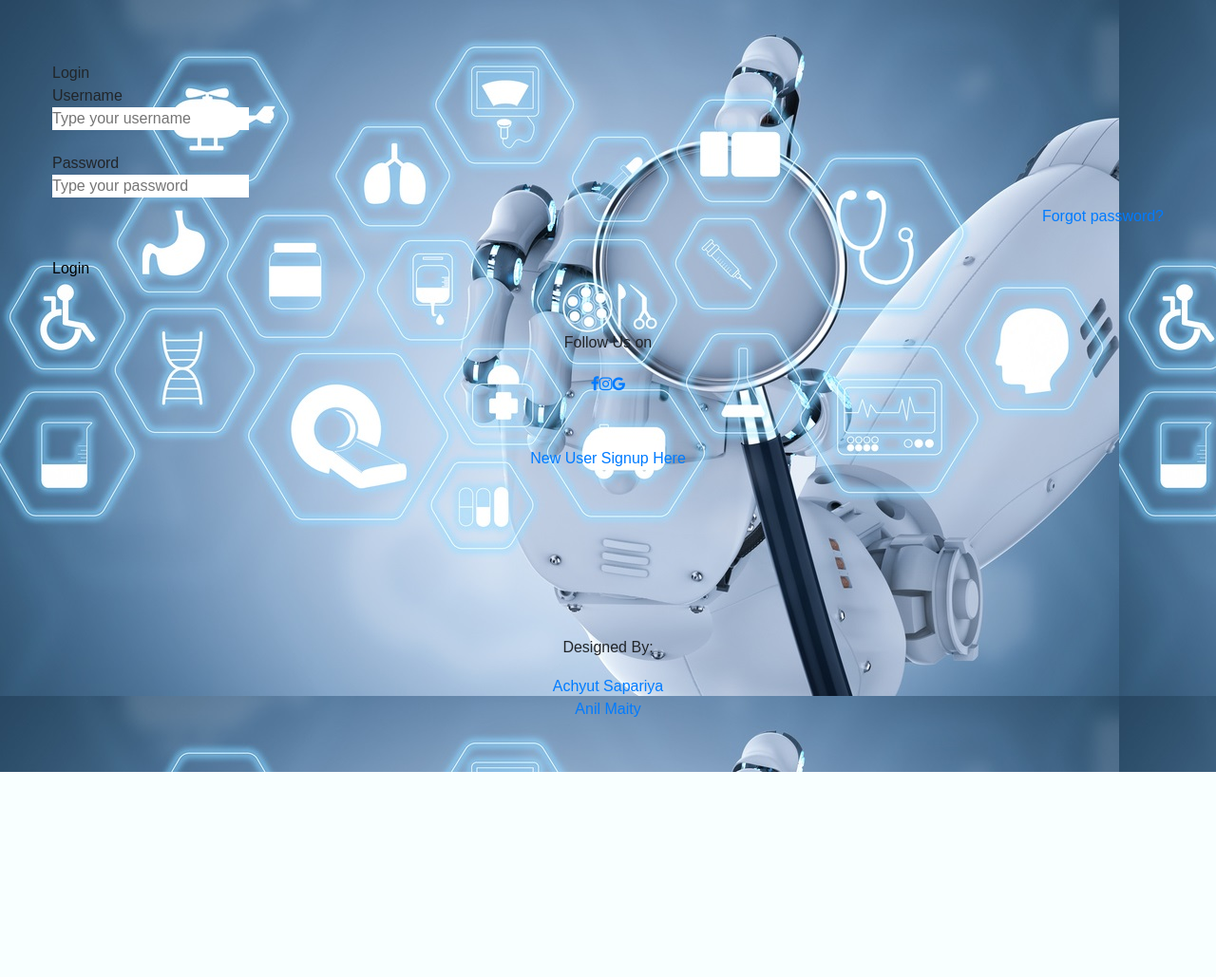
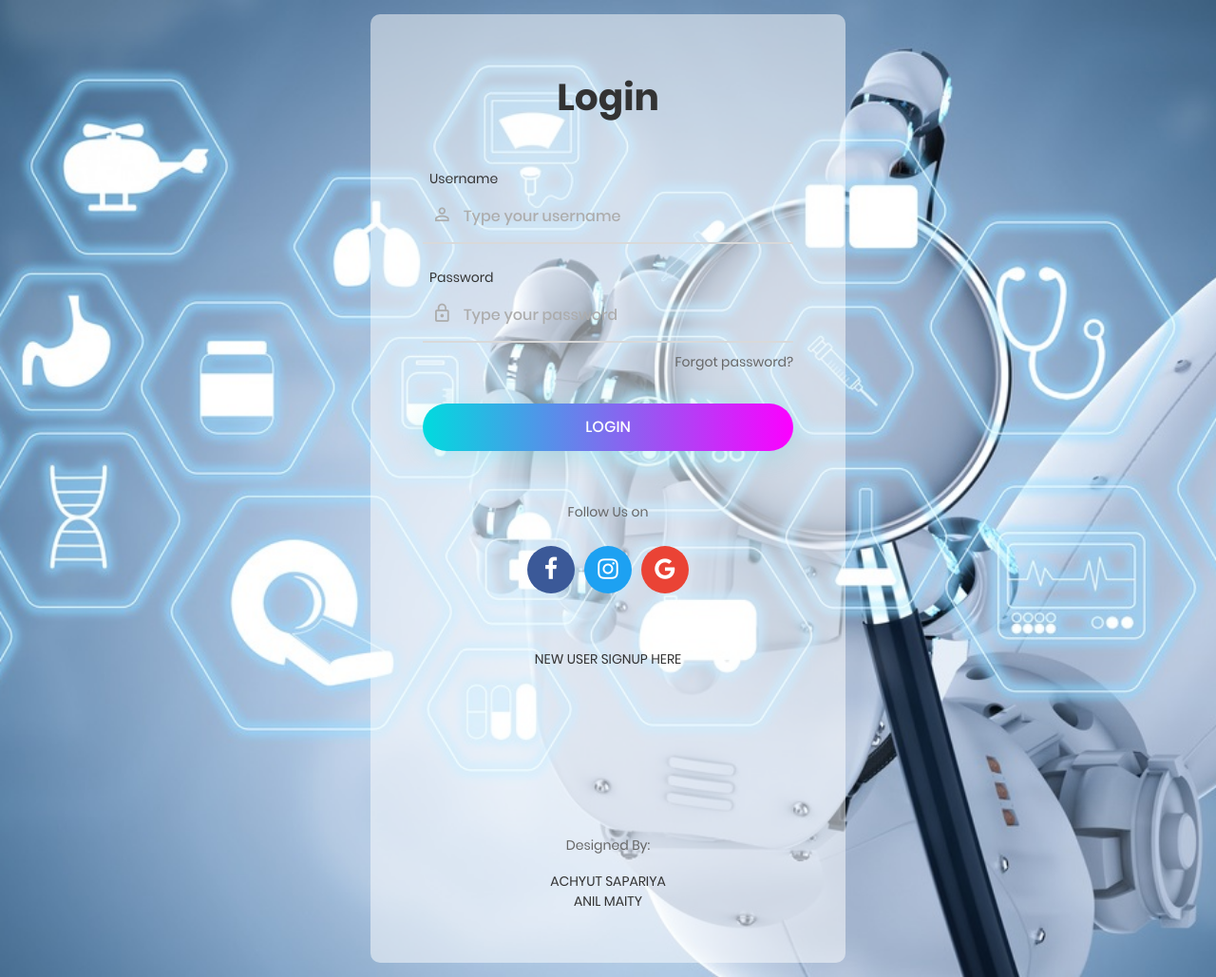
Before and after one commit to Aks132/Robo_Inv_management, a Django app: page / in a window 1280 px wide. Shown: the whole page at 95% size. Before the commit the page ends 813 px from the top, so only its background shows below. Run offline with Django 3.2, Linux system fonts and the light colour scheme; some libraries are stand-ins or nearby versions.

Commit message:
login page fix

```diff
--- a/api/static/css/main.css
+++ b/api/static/css/main.css
@@ -1,18 +1,36 @@
+
+
 
 
 /*//////////////////////////////////////////////////////////////////
 [ FONT ]*/
 
+@font-face {
+  font-family: Poppins-Regular;
+  src: url('../fonts/poppins/Poppins-Regular.ttf');
+}
 
 @font-face {
-  font-family: OpenSans-Regular;
-  src: url('../fonts/OpenSans/OpenSans-Regular.ttf');
+  font-family: Poppins-Medium;
+  src: url('../fonts/poppins/Poppins-Medium.ttf');
 }
+
+@font-face {
+  font-family: Poppins-Bold;
+  src: url('../fonts/poppins/Poppins-Bold.ttf');
+}
+
+@font-face {
+  font-family: Poppins-SemiBold;
+  src: url('../fonts/poppins/Poppins-SemiBold.ttf');
+}
+
 
 
 
 /*//////////////////////////////////////////////////////////////////
 [ RESTYLE TAG ]*/
+
 * {
 	margin: 0px;
 	padding: 0px;
@@ -21,11 +39,15 @@
 
 body, html {
 	height: 100%;
-	font-family: sans-serif;
+	font-family: Poppins-Regular, sans-serif;
 }
 
-/* ------------------------------------ */
+/*---------------------------------------------*/
 a {
+	font-family: Poppins-Regular;
+	font-size: 14px;
+	line-height: 1.7;
+	color: #666666;
 	margin: 0px;
 	transition: all 0.4s;
 	-webkit-transition: all 0.4s;
@@ -39,12 +61,21 @@ a:focus {
 
 a:hover {
 	text-decoration: none;
+  color: #a64bf4;
 }
 
-/* ------------------------------------ */
-h1,h2,h3,h4,h5,h6 {margin: 0px;}
+/*---------------------------------------------*/
+h1,h2,h3,h4,h5,h6 {
+	margin: 0px;
+}
 
-p {margin: 0px;}
+p {
+	font-family: Poppins-Regular;
+	font-size: 14px;
+	line-height: 1.7;
+	color: #666666;
+	margin: 0px;
+}
 
 ul, li {
 	margin: 0px;
@@ -52,23 +83,42 @@ ul, li {
 }
 
 
-/* ------------------------------------ */
+/*---------------------------------------------*/
 input {
-  display: block;
 	outline: none;
-	border: none !important;
+	border: none;
 }
 
 textarea {
-  display: block;
   outline: none;
+  border: none;
 }
 
 textarea:focus, input:focus {
   border-color: transparent !important;
 }
 
-/* ------------------------------------ */
+input:focus::-webkit-input-placeholder { color:transparent; }
+input:focus:-moz-placeholder { color:transparent; }
+input:focus::-moz-placeholder { color:transparent; }
+input:focus:-ms-input-placeholder { color:transparent; }
+
+textarea:focus::-webkit-input-placeholder { color:transparent; }
+textarea:focus:-moz-placeholder { color:transparent; }
+textarea:focus::-moz-placeholder { color:transparent; }
+textarea:focus:-ms-input-placeholder { color:transparent; }
+
+input::-webkit-input-placeholder { color: #adadad;}
+input:-moz-placeholder { color: #adadad;}
+input::-moz-placeholder { color: #adadad;}
+input:-ms-input-placeholder { color: #adadad;}
+
+textarea::-webkit-input-placeholder { color: #adadad;}
+textarea:-moz-placeholder { color: #adadad;}
+textarea::-moz-placeholder { color: #adadad;}
+textarea:-ms-input-placeholder { color: #adadad;}
+
+/*---------------------------------------------*/
 button {
 	outline: none !important;
 	border: none;
@@ -83,33 +133,126 @@ iframe {
 	border: none !important;
 }
 
+/*//////////////////////////////////////////////////////////////////
+[ Utility ]*/
+.txt1 {
+  font-family: Poppins-Regular;
+  font-size: 14px;
+  line-height: 1.5;
+  color: #666666;
+}
+
+.txt2 {
+  font-family: Poppins-Regular;
+  font-size: 14px;
+  line-height: 1.5;
+  color: #333333;
+  text-transform: uppercase;
+}
+
+.bg1 {background-color: #3b5998}
+.bg2 {background-color: #1da1f2}
+.bg3 {background-color: #ea4335}
 
 
 
 /*//////////////////////////////////////////////////////////////////
-[ Utiliti ]*/
-
-
-
-
-
-
-/*//////////////////////////////////////////////////////////////////
-[ Table ]*/
-
+[ login ]*/
 .limiter {
   width: 100%;
   margin: 0 auto;
 }
 
-.container-table100 {
+.container-login100 {
   width: 100%;
   min-height: 100vh;
-  background: #c850c0;
-  background: -webkit-linear-gradient(45deg, #4158d0, #c850c0);
-  background: -o-linear-gradient(45deg, #4158d0, #c850c0);
-  background: -moz-linear-gradient(45deg, #4158d0, #c850c0);
-  background: linear-gradient(45deg, #4158d0, #c850c0);
+  display: -webkit-box;
+  display: -webkit-flex;
+  display: -moz-box;
+  display: -ms-flexbox;
+  display: flex;
+  flex-wrap: wrap;
+  justify-content: center;
+  align-items: center;
+  padding: 15px;
+  background-repeat: no-repeat;
+  background-position: center;
+  background-size: cover;
+}
+
+.wrap-login100 {
+  width: 500px;
+  background: rgba(255, 255, 255, 0.5);
+  border-radius: 10px;
+  overflow: hidden;
+}
+
+
+/*------------------------------------------------------------------
+[ Form ]*/
+
+.login100-form {
+  width: 100%;
+}
+
+.login100-form-title {
+  display: block;
+  font-family: Poppins-Bold;
+  font-size: 39px;
+  color: #333333;
+  line-height: 1.2;
+  text-align: center;
+}
+
+
+
+/*------------------------------------------------------------------
+[ Input ]*/
+
+.wrap-input100 {
+  width: 100%;
+  position: relative;
+  border-bottom: 2px solid #d9d9d9;
+}
+
+.label-input100 {
+  font-family: Poppins-Regular;
+  font-size: 14px;
+  color: #333333;
+  line-height: 1.5;
+  padding-left: 7px;
+}
+
+.input100 {
+  font-family: Poppins-Medium;
+  font-size: 16px;
+  color: #333333;
+  line-height: 1.2;
+
+  display: block;
+  width: 100%;
+  height: 55px;
+  background: transparent;
+  padding: 0 7px 0 43px;
+}
+
+
+/*---------------------------------------------*/
+.focus-input100 {
+  position: absolute;
+  display: block;
+  width: 100%;
+  height: 100%;
+  top: 0;
+  left: 0;
+  pointer-events: none;
+}
+
+.focus-input100::after {
+  content: attr(data-symbol);
+  font-family: Material-Design-Iconic-Font;
+  color: #adadad;
+  font-size: 22px;
 
   display: -webkit-box;
   display: -webkit-flex;
@@ -118,183 +261,215 @@ iframe {
   display: flex;
   align-items: center;
   justify-content: center;
-  flex-wrap: wrap;
-  padding: 33px 30px;
+  position: absolute;
+  height: calc(100% - 20px);
+  bottom: 0;
+  left: 0;
+  padding-left: 13px;
+  padding-top: 3px;
 }
 
-.wrap-table100 {
-  width: 1170px;
-}
-
-table {
-  border-spacing: 1;
-  border-collapse: collapse;
-  background: white;
-  border-radius: 10px;
-  overflow: hidden;
-  width: 100%;
-  margin: 0 auto;
-  position: relative;
-}
-table * {
-  position: relative;
-}
-table td, table th {
-  padding-left: 8px;
-}
-table thead tr {
-  height: 60px;
-  background: #36304a;
-}
-table tbody tr {
-  height: 50px;
-}
-table tbody tr:last-child {
-  border: 0;
-}
-table td, table th {
-  text-align: left;
-}
-table td.l, table th.l {
-  text-align: right;
-}
-table td.c, table th.c {
-  text-align: center;
-}
-table td.r, table th.r {
-  text-align: center;
+.focus-input100::before {
+  content: "";
+  display: block;
+  position: absolute;
+  bottom: -2px;
+  left: 0;
+  width: 0;
+  height: 2px;
+  background: #7f7f7f;
+  -webkit-transition: all 0.4s;
+  -o-transition: all 0.4s;
+  -moz-transition: all 0.4s;
+  transition: all 0.4s;
 }
 
 
-.table100-head th{
-  font-family: OpenSans-Regular;
-  font-size: 18px;
-  color: #fff;
-  line-height: 1.2;
-  font-weight: unset;
+.input100:focus + .focus-input100::before {
+  width: 100%;
 }
 
-tbody tr:nth-child(even) {
-  background-color: #f5f5f5;
+.has-val.input100 + .focus-input100::before {
+  width: 100%;
 }
 
-tbody tr {
-  font-family: OpenSans-Regular;
-  font-size: 15px;
-  color: #808080;
-  line-height: 1.2;
-  font-weight: unset;
+.input100:focus + .focus-input100::after {
+  color: #a64bf4;
 }
 
-tbody tr:hover {
-  color: #555555;
-  background-color: #f5f5f5;
-  cursor: pointer;
-}
-
-.column1 {
-  width: 260px;
-  padding-left: 40px;
-}
-
-.column2 {
-  width: 160px;
-}
-
-.column3 {
-  width: 245px;
-}
-
-.column4 {
-  width: 110px;
-  text-align: right;
-}
-
-.column5 {
-  width: 170px;
-  text-align: right;
-}
-
-.column6 {
-  width: 222px;
-  text-align: right;
-  padding-right: 62px;
+.has-val.input100 + .focus-input100::after {
+  color: #a64bf4;
 }
 
 
-@media screen and (max-width: 992px) {
-  table {
-    display: block;
-  }
-  table > *, table tr, table td, table th {
-    display: block;
-  }
-  table thead {
-    display: none;
-  }
-  table tbody tr {
-    height: auto;
-    padding: 37px 0;
-  }
-  table tbody tr td {
-    padding-left: 40% !important;
-    margin-bottom: 24px;
-  }
-  table tbody tr td:last-child {
-    margin-bottom: 0;
-  }
-  table tbody tr td:before {
-    font-family: OpenSans-Regular;
-    font-size: 14px;
-    color: #999999;
-    line-height: 1.2;
-    font-weight: unset;
-    position: absolute;
-    width: 40%;
-    left: 30px;
-    top: 0;
-  }
-  table tbody tr td:nth-child(1):before {
-    content: "Date";
-  }
-  table tbody tr td:nth-child(2):before {
-    content: "Order ID";
-  }
-  table tbody tr td:nth-child(3):before {
-    content: "Name";
-  }
-  table tbody tr td:nth-child(4):before {
-    content: "Price";
-  }
-  table tbody tr td:nth-child(5):before {
-    content: "Quantity";
-  }
-  table tbody tr td:nth-child(6):before {
-    content: "Total";
-  }
+/*------------------------------------------------------------------
+[ Button ]*/
+.container-login100-form-btn {
+  display: -webkit-box;
+  display: -webkit-flex;
+  display: -moz-box;
+  display: -ms-flexbox;
+  display: flex;
+  flex-wrap: wrap;
+  justify-content: center;
+}
 
-  .column4,
-  .column5,
-  .column6 {
-    text-align: left;
-  }
+.wrap-login100-form-btn {
+  width: 100%;
+  display: block;
+  position: relative;
+  z-index: 1;
+  border-radius: 25px;
+  overflow: hidden;
+  margin: 0 auto;
 
-  .column4,
-  .column5,
-  .column6,
-  .column1,
-  .column2,
-  .column3 {
-    width: 100%;
-  }
+  box-shadow: 0 5px 30px 0px rgba(3, 216, 222, 0.2);
+  -moz-box-shadow: 0 5px 30px 0px rgba(3, 216, 222, 0.2);
+  -webkit-box-shadow: 0 5px 30px 0px rgba(3, 216, 222, 0.2);
+  -o-box-shadow: 0 5px 30px 0px rgba(3, 216, 222, 0.2);
+  -ms-box-shadow: 0 5px 30px 0px rgba(3, 216, 222, 0.2);
+}
 
-  tbody tr {
-    font-size: 14px;
+.login100-form-bgbtn {
+  position: absolute;
+  z-index: -1;
+  width: 300%;
+  height: 100%;
+  background: #a64bf4;
+  background: -webkit-linear-gradient(right, #00dbde, #fc00ff, #00dbde, #fc00ff);
+  background: -o-linear-gradient(right, #00dbde, #fc00ff, #00dbde, #fc00ff);
+  background: -moz-linear-gradient(right, #00dbde, #fc00ff, #00dbde, #fc00ff);
+  background: linear-gradient(right, #00dbde, #fc00ff, #00dbde, #fc00ff);
+  top: 0;
+  left: -100%;
+
+  -webkit-transition: all 0.4s;
+  -o-transition: all 0.4s;
+  -moz-transition: all 0.4s;
+  transition: all 0.4s;
+}
+
+.login100-form-btn {
+  font-family: Poppins-Medium;
+  font-size: 16px;
+  color: #fff;
+  line-height: 1.2;
+  text-transform: uppercase;
+
+  display: -webkit-box;
+  display: -webkit-flex;
+  display: -moz-box;
+  display: -ms-flexbox;
+  display: flex;
+  justify-content: center;
+  align-items: center;
+  padding: 0 20px;
+  width: 100%;
+  height: 50px;
+}
+
+.wrap-login100-form-btn:hover .login100-form-bgbtn {
+  left: 0;
+}
+
+
+/*------------------------------------------------------------------
+[ Alert validate ]*/
+
+.validate-input {
+  position: relative;
+}
+
+.alert-validate::before {
+  content: attr(data-validate);
+  position: absolute;
+  max-width: 70%;
+  background-color: #fff;
+  border: 1px solid #c80000;
+  border-radius: 2px;
+  padding: 4px 25px 4px 10px;
+  bottom: calc((100% - 20px) / 2);
+  -webkit-transform: translateY(50%);
+  -moz-transform: translateY(50%);
+  -ms-transform: translateY(50%);
+  -o-transform: translateY(50%);
+  transform: translateY(50%);
+  right: 2px;
+  pointer-events: none;
+
+  font-family: Poppins-Regular;
+  color: #c80000;
+  font-size: 13px;
+  line-height: 1.4;
+  text-align: left;
+
+  visibility: hidden;
+  opacity: 0;
+
+  -webkit-transition: opacity 0.4s;
+  -o-transition: opacity 0.4s;
+  -moz-transition: opacity 0.4s;
+  transition: opacity 0.4s;
+}
+
+.alert-validate::after {
+  content: "\f06a";
+  font-family: FontAwesome;
+  display: block;
+  position: absolute;
+  color: #c80000;
+  font-size: 16px;
+  bottom: calc((100% - 20px) / 2);
+  -webkit-transform: translateY(50%);
+  -moz-transform: translateY(50%);
+  -ms-transform: translateY(50%);
+  -o-transform: translateY(50%);
+  transform: translateY(50%);
+  right: 8px;
+}
+
+.alert-validate:hover:before {
+  visibility: visible;
+  opacity: 1;
+}
+
+@media (max-width: 992px) {
+  .alert-validate::before {
+    visibility: visible;
+    opacity: 1;
   }
 }
 
+
+/*//////////////////////////////////////////////////////////////////
+[ Social item ]*/
+.login100-social-item {
+  font-size: 25px;
+  color: #fff;
+
+  display: -webkit-box;
+  display: -webkit-flex;
+  display: -moz-box;
+  display: -ms-flexbox;
+  display: flex;
+  justify-content: center;
+  align-items: center;
+  width: 50px;
+  height: 50px;
+  border-radius: 50%;
+  margin: 5px;
+}
+
+.login100-social-item:hover {
+  color: #fff;
+  background-color: #333333;
+}
+
+/*//////////////////////////////////////////////////////////////////
+[ Responsive ]*/
+
 @media (max-width: 576px) {
-  .container-table100 {
+  .wrap-login100 {
     padding-left: 15px;
     padding-right: 15px;
   }
```
Also changed, not shown: api/static/js/main.js (+63 -0 lines), api/static/css/util.css (line endings or trailing spaces), api/static/fonts/OpenSans/OpenSans-Bold.ttf (deleted), api/static/fonts/OpenSans/OpenSans-BoldItalic.ttf (deleted), api/static/fonts/OpenSans/OpenSans-ExtraBold.ttf (deleted), api/static/fonts/OpenSans/OpenSans-ExtraBoldItalic.ttf (deleted), api/static/fonts/OpenSans/OpenSans-Italic.ttf (deleted), api/static/fonts/OpenSans/OpenSans-Light.ttf (deleted), api/static/fonts/OpenSans/OpenSans-LightItalic.ttf (deleted), api/static/fonts/OpenSans/OpenSans-Regular.otf (deleted), api/static/fonts/OpenSans/OpenSans-Regular.ttf (deleted), api/static/fonts/OpenSans/OpenSans-SemiBold.ttf (deleted), api/static/fonts/OpenSans/OpenSans-SemiBoldItalic.ttf (deleted).
